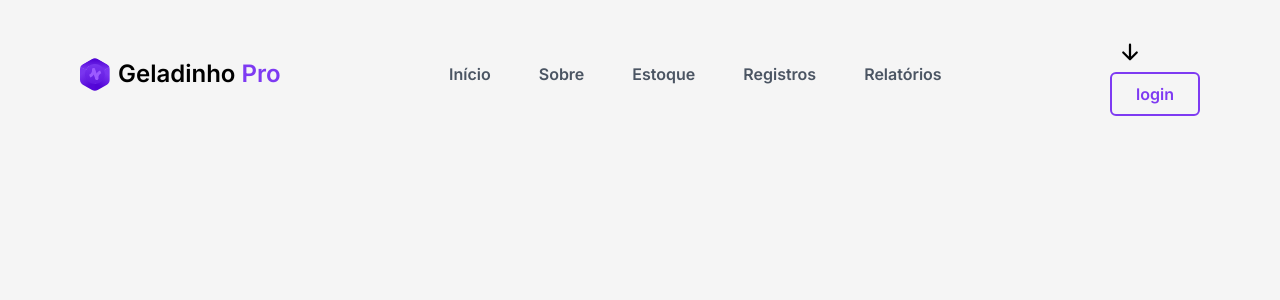
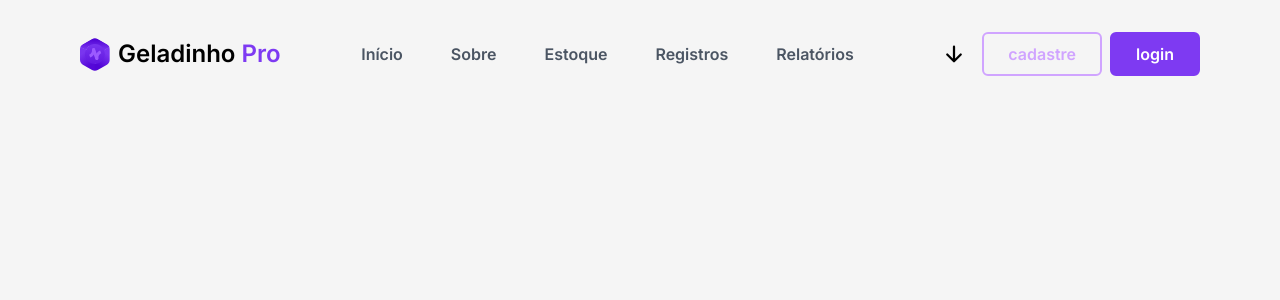
Before and after one commit to Victor-Sarti/GeladinhoPro, a React (Vite) app in the folder frontend/: page / in a window 1280 px wide. Shown: the top 300 px of the page. Built offline with nearby package versions, Linux system fonts and the light colour scheme.

Commit message:
finished navbar

```diff
--- a/frontend/src/components/Navbar.jsx
+++ b/frontend/src/components/Navbar.jsx
@@ -1,6 +1,8 @@
 import React from 'react';
 import logo from "../assets/logoG.svg";
-import { IoArrowDown } from "react-icons/io5"; // Importando o ícone de seta
+import { IoArrowDown } from "react-icons/io5";
+import { MdMenu } from 'react-icons/md';
+import ResponsiveMenu from './ResponsiveMenu';
 
 const navItems = [
   {
@@ -31,6 +33,8 @@ const navItems = [
 ];
 
 export default function Navbar() {
+  const [open, setOpen] = React.useState(false);
+
   return (
     <>
       <nav>
@@ -57,17 +61,29 @@ export default function Navbar() {
             </ul>
           </div>
 
-          <div>
+          <div className=' flex items-center gap-2'>
             <button className='text-2xl hover:bg-primary hover:text-white rounded-full p-2 duration-200'>
               <IoArrowDown className='' />
             </button>
 
-            <button className=' hover:bg-primary text-primary font-semibold hover:text-white rounded-md border-2 border-primary px-6 py-2 duration-200 hidden md:block'>
+            <button className=' hover:bg-secondary text-secondary font-semibold hover:text-white rounded-md border-2 border-secondary px-6 py-2 duration-200 hidden md:block'>
+              cadastre
+            </button>
+
+            <button className=' bg-primary hover:bg-white text-white font-semibold hover:text-primary rounded-md border-2 border-primary px-6 py-2 duration-200 hidden md:block'>
               login
             </button>
           </div>
+
+
+        <div className=' md:hidden' onClick={()=> setOpen(!open)}>
+        <MdMenu className='text-4xl'/>
+        </div>
+
         </div>
       </nav>
+      <ResponsiveMenu open={open}/>
+
     </>
   );
 }
```
